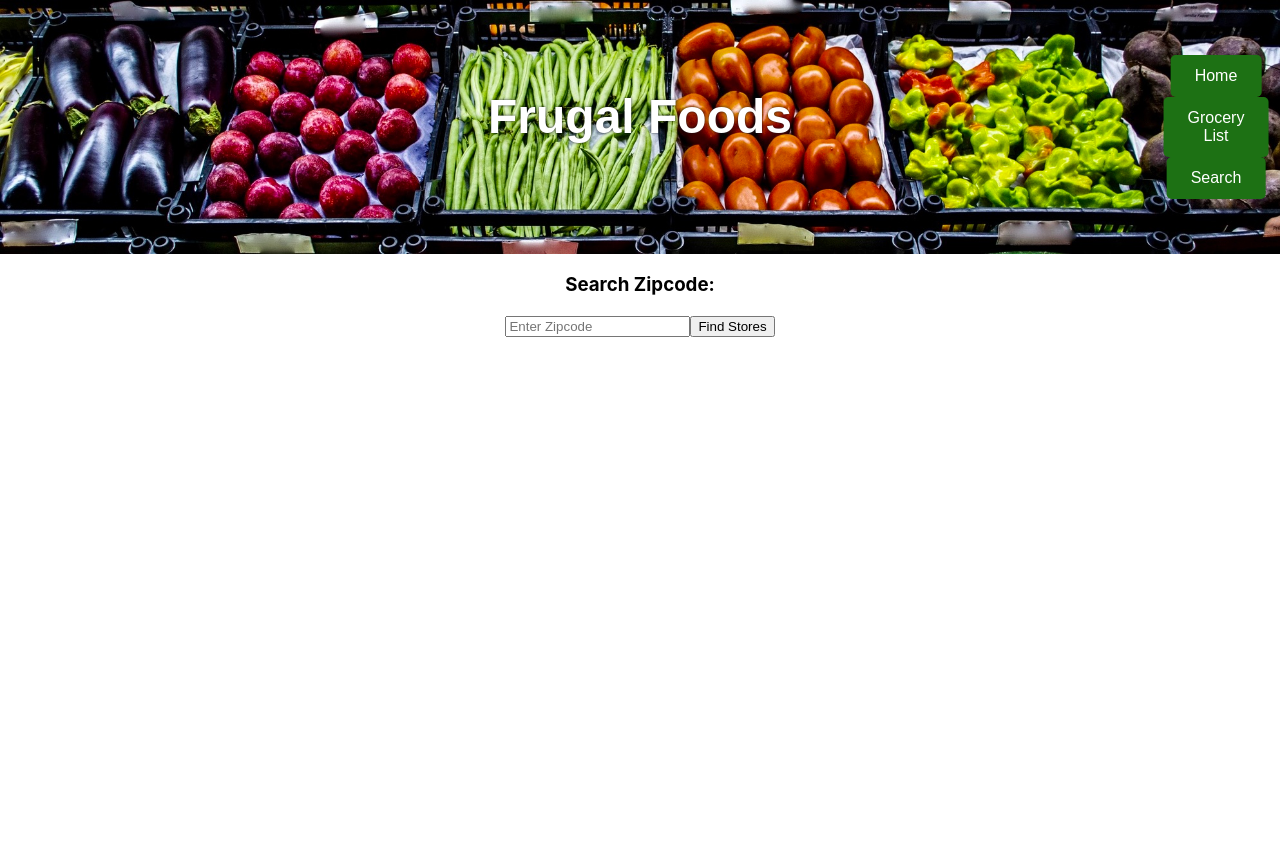
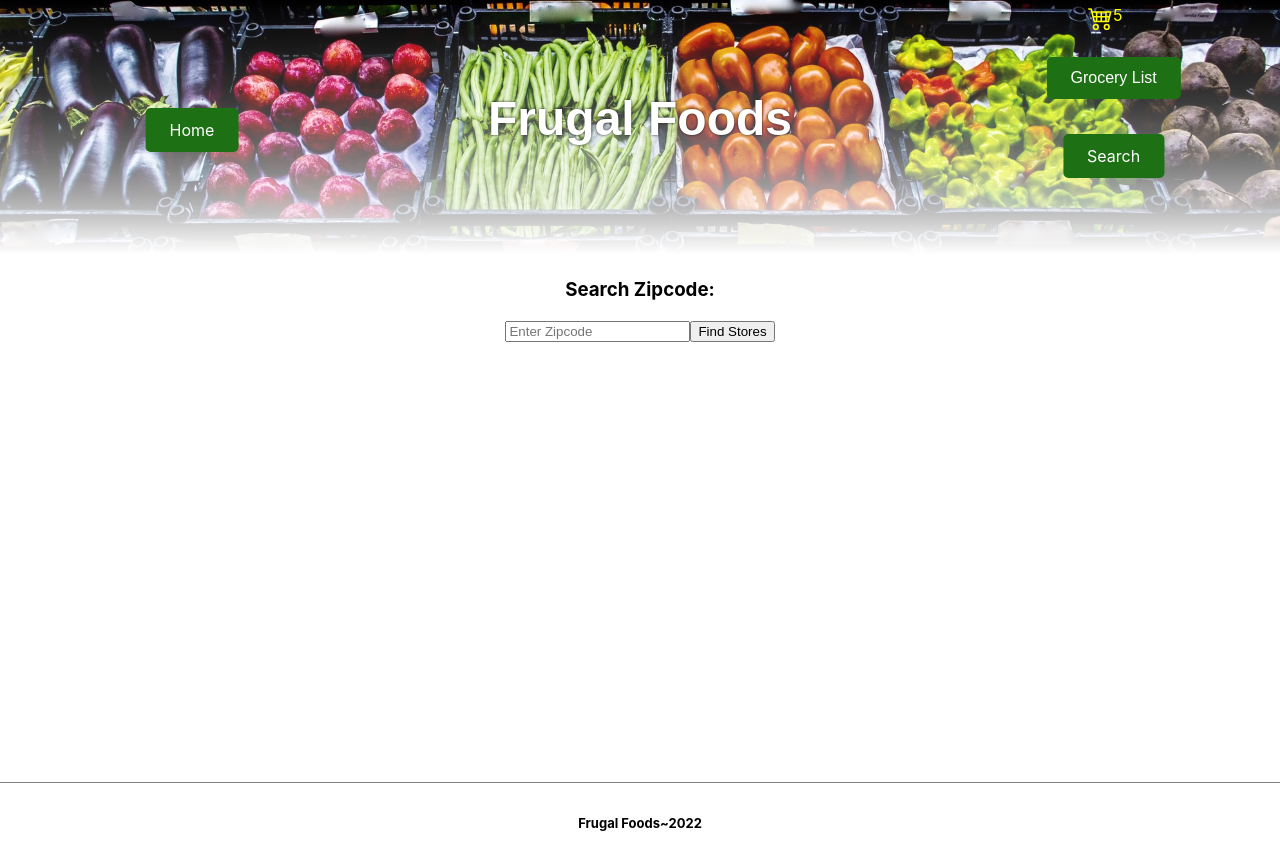
Before and after one commit to Frugal-Foods/frugal-foods-fe, a React (Create React App) app: page / in a window 1280 px wide. Before the commit the page ends 800 px from the top, so only its background shows below. Built offline with nearby package versions, Linux system fonts and the light colour scheme.

Commit message:
Adds routes

```diff
--- a/package.json
+++ b/package.json
@@ -10,6 +10,8 @@
     "graphql": "^16.6.0",
     "react": "^18.2.0",
     "react-dom": "^18.2.0",
+    "react-icons": "^4.7.1",
+    "react-router-dom": "^6.4.4",
     "react-scripts": "5.0.1",
     "web-vitals": "^2.1.4"
   },
--- a/public/index.html
+++ b/public/index.html
@@ -24,7 +24,7 @@
       work correctly both with client-side routing and a non-root public URL.
       Learn how to configure a non-root public URL by running `npm run build`.
     -->
-    <title>React App</title>
+    <title>Frugal Foods</title>
   </head>
   <body>
     <noscript>You need to enable JavaScript to run this app.</noscript>
--- a/src/components/App/App.css
+++ b/src/components/App/App.css
@@ -1,7 +1,24 @@
+
+
 .App {
   text-align: center;
+  /* height: 100vh; */
+  /* z-index: 1; */
 }
-
+.footer {
+  color: black;
+  display: flex;
+  margin-top: 55vh;
+  /* flex-direction: column-reverse; */
+  justify-content: space-around;
+  align-items: center;
+  /* background: linear-gradient(white, gray); */
+  width: 100%;
+  height: 10vh;
+  border-top: 1px solid gray;
+  font-size: small;
+}
+/*
 .App-logo {
   height: 40vmin;
   pointer-events: none;
@@ -35,4 +52,4 @@
   to {
     transform: rotate(360deg);
   }
-}
+} */
--- a/src/components/App/App.js
+++ b/src/components/App/App.js
@@ -1,14 +1,23 @@
 import './App.css';
 import React from 'react'
 import ZipcodeSearch from '../ZipcodeSearch/ZipcodeSearch';
+import { SearchItem } from '../SearchItem/SearchItem';
 import Header from '../Header/Header';
+import { Route, Routes } from 'react-router-dom';
+import { Footer } from '../Footer/Footer';
+import { CartItem } from '../CartItem/CartItem';
 
 const App = () => {
 
   return (
     <div className="App">
       <Header />
-      <ZipcodeSearch />
+      <Routes>
+      <Route path='/' element={<ZipcodeSearch />} />
+      <Route path='/search' element={<SearchItem />} />
+      <Route path='/cart' element={<CartItem />}></Route>
+      </Routes>
+      <Footer />
     </div>
   );
 }
--- a/src/components/CartItem/CartItem.js
+++ b/src/components/CartItem/CartItem.js
@@ -0,0 +1,7 @@
+import React from 'react'
+
+export const CartItem = () => {
+  return (
+    <div>Add items to view cart</div>
+  )
+}
--- a/src/components/Footer/Footer.js
+++ b/src/components/Footer/Footer.js
@@ -0,0 +1,9 @@
+import React from 'react'
+
+export const Footer = () => {
+  return (
+    <div className='footer'>
+      <h4>Frugal Foods~2022</h4>
+    </div>
+  )
+}
--- a/src/components/Header/Header.css
+++ b/src/components/Header/Header.css
@@ -1,19 +1,49 @@
 .header-image {
-    height:auto;
-    width: 100vw;
+    mask-image: linear-gradient(to bottom, rgba(13, 13, 13, 1), 65%, transparent 100%);
+    min-height: 200px;
+    width: 100%;
+    z-index: -1;
+    margin-bottom: 5px;
+}
+
+a {
+    text-decoration: none;
 }
 
 .header-container {
+    /* display: flex;
+    position: relative;
+    text-align: center; */
+    color: white;
+
     display: flex;
-    position: relative;
-    text-align: center;
-    color: white;
+    align-items: center;
+    /* background-color: #f7f7f7; */
+    position: sticky;
+    top: 0;
+    /* z-index: 1; */
+    width: 100%;
 }
 
-.header-container .home {
+.home {
+    position: absolute;
+    top: 50%;
+    left: 15%;
+    transform: translate(-50%, -50%);
+    /* -ms-transform: translate(-50%, -50%); */
+    background-color: rgb(29, 113, 20);
+    color: white;
+    font-size: 16px;
+    padding: 12px 24px;
+    border: none;
+    cursor: pointer;
+    border-radius: 5px;
+}
+
+.list {
     position: absolute;
     top: 30%;
-    left: 95%;
+    left: 87%;
     transform: translate(-50%, -50%);
     -ms-transform: translate(-50%, -50%);
     background-color: rgb(29, 113, 20);
@@ -25,10 +55,10 @@
     border-radius: 5px;
 }
 
-.header-container .list {
+.search {
     position: absolute;
-    top: 50%;
-    left: 95%;
+    top: 60%;
+    left: 87%;
     transform: translate(-50%, -50%);
     -ms-transform: translate(-50%, -50%);
     background-color: rgb(29, 113, 20);
@@ -40,24 +70,11 @@
     border-radius: 5px;
 }
 
-.header-container .search {
-    position: absolute;
-    top: 70%;
-    left: 95%;
-    transform: translate(-50%, -50%);
-    -ms-transform: translate(-50%, -50%);
-    background-color: rgb(29, 113, 20);
-    color: white;
-    font-size: 16px;
-    padding: 12px 24px;
-    border: none;
-    cursor: pointer;
-    border-radius: 5px;
+.header-container .home:hover,
+.search:hover,
+.list:hover {
+    background-color: black;
 }
-
-.header-container .home:hover {
-    background-color: black;
-  }
 
 h1 {
     position: absolute;
@@ -68,3 +85,17 @@ h1 {
     transform: translate(-50%, -50%);
     text-shadow: 0px 0px 3px rgb(18 20 26 / 88%);
 }
+
+.header-openBasket {
+    color: yellow;
+    text-decoration: none;
+    position: absolute;
+    display: flex;
+    align-items: flex-start;
+    top: 2%;
+    left: 85%;
+}
+
+.header-openBasket:hover {
+    color: rgb(213, 213, 7);
+}
--- a/src/components/Header/Header.js
+++ b/src/components/Header/Header.js
@@ -1,20 +1,30 @@
 import React from 'react'
+import { Link } from 'react-router-dom'
 import headerImage from '../../assetts/headerImage.jpeg'
+import { BsCart4 } from 'react-icons/bs';
 import './Header.css'
 
 const Header = () => {
 
     return (
+
         <header className='header-container'>
             <img
                 className='header-image'
                 src={headerImage} alt={''}
             />
             <h1>Frugal Foods</h1>
-            <button className='home'>Home</button>
+            <Link to='/' className='home'>Home</Link>
             <button className='list'>Grocery List</button>
-            <button className='search'>Search</button>
+            <Link to='/search' className='search'>Search</Link>
+            <Link to='/cart'>
+                <div className='header-openBasket'>
+                    <BsCart4 size={25} />
+                    <span className='header-basketCount'>5</span>
+                </div>
+            </Link>
         </header>
+
     )
 }
 
--- a/src/components/SearchItem/SearchItem.js
+++ b/src/components/SearchItem/SearchItem.js
@@ -0,0 +1,7 @@
+import React from 'react'
+
+export const SearchItem = () => {
+  return (
+    <div>SearchItem</div>
+  )
+}
--- a/src/index.js
+++ b/src/index.js
@@ -4,6 +4,7 @@ import './index.css';
 import App from './components/App/App';
 import reportWebVitals from './reportWebVitals';
 import { ApolloClient, ApolloProvider, InMemoryCache } from '@apollo/client'
+import { BrowserRouter } from 'react-router-dom';
 
 const client = new ApolloClient({
   uri: 'https://frugal-foods-be.fly.dev/graphql',
@@ -13,7 +14,9 @@ const client = new ApolloClient({
 const root = ReactDOM.createRoot(document.getElementById('root'));
 root.render(
     <ApolloProvider client={client}>
+      <BrowserRouter>
       <App />
+      </BrowserRouter>
     </ApolloProvider>
 );
 
```
Also changed, not shown: 1 other file (tests, documents, lock files or other folders).
